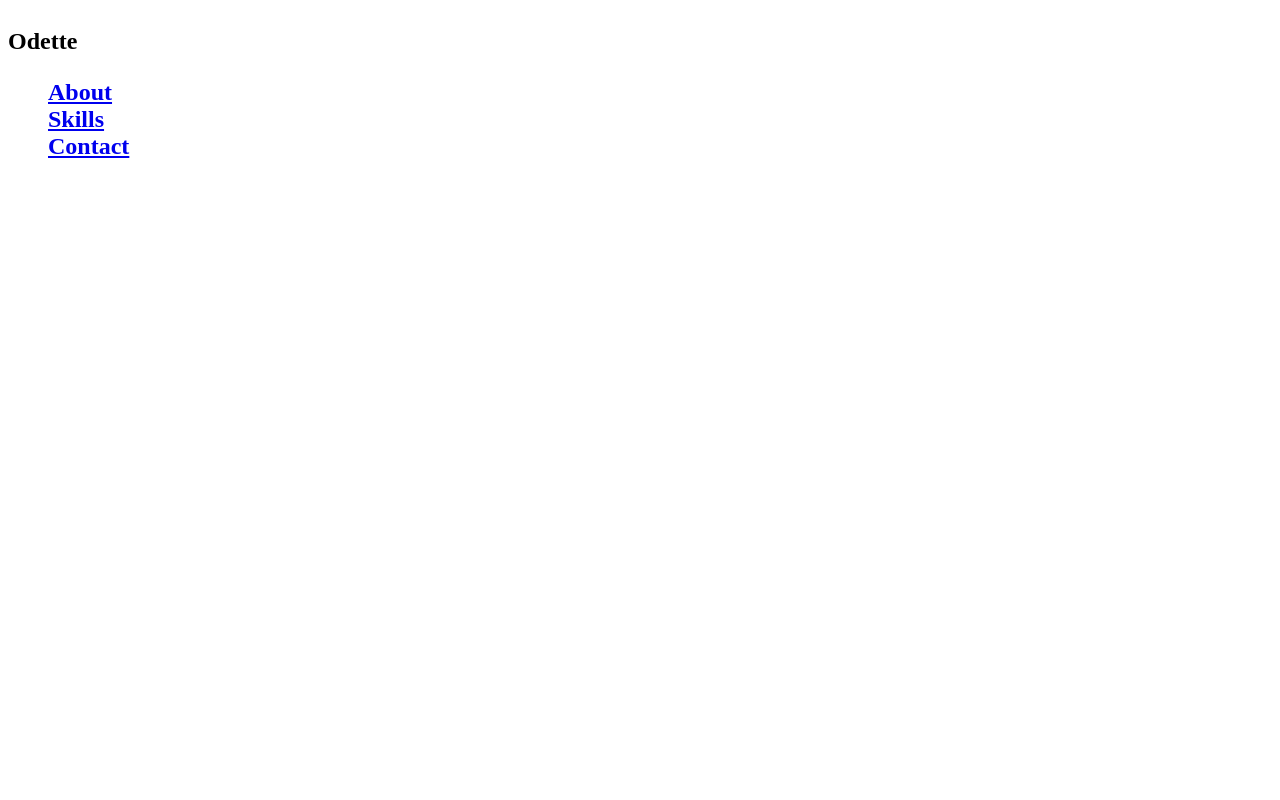
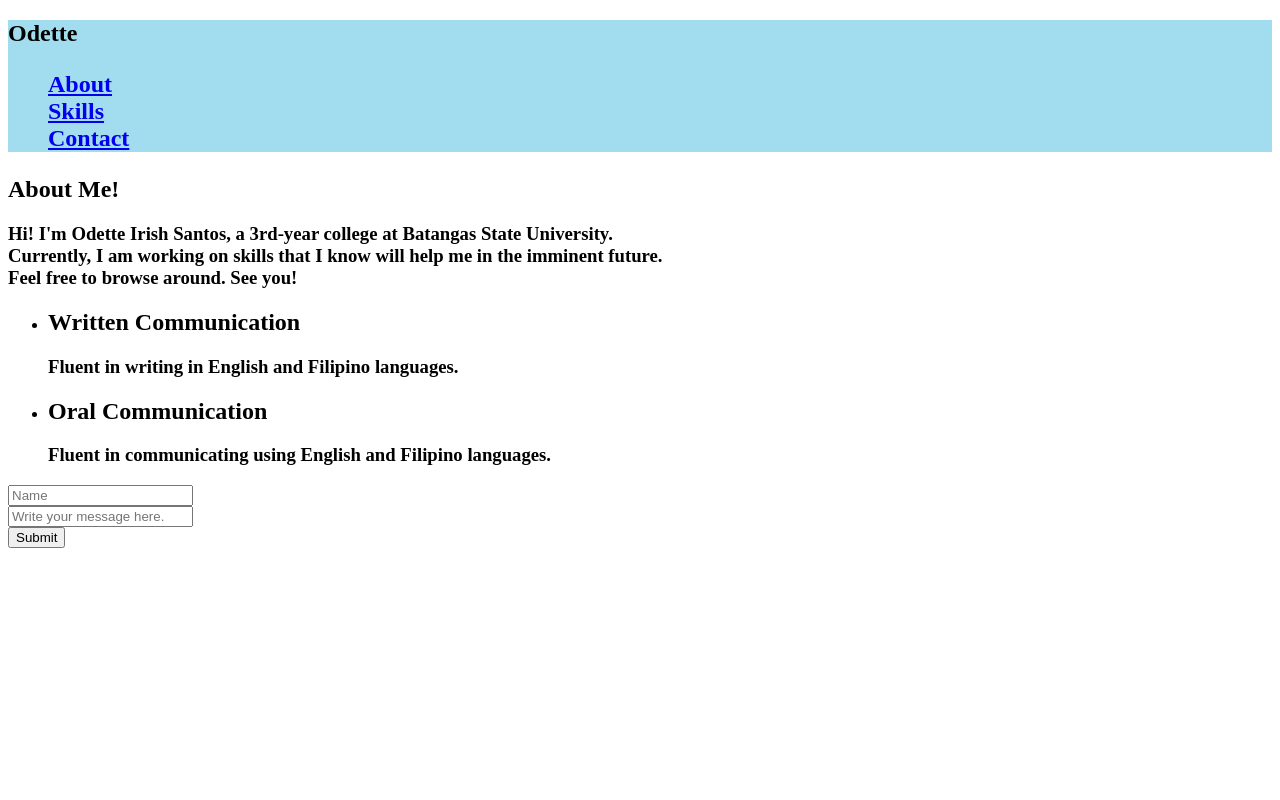
Before and after one commit to odette-santos/website_profile, a plain HTML site: page index.html in a window 1280 px wide. Shown: the top 800 px of the page. Drawn offline with Linux system fonts and the light colour scheme.

Commit message:
Update style.css
adding styles to the web

```diff
--- a/style.css
+++ b/style.css
@@ -1,19 +1,18 @@
-/*Hero section/Navigation design*/
+/*Hero section yung nasa logo something*/
 .hero{
-	height:100vh;
-	width:100%;
-	background-image: url("blue night💙.png");
+	height:100%;
+	width:100;
+	background-color: rgba(123, 207, 233, 0.705);
 	background-repeat: no-repeat;
 	background-size: cover;
 	background-position: center;
 }
 /*Navigation bars design*/
-.navbars{
-	align-items: center;
-	display: flex;
-}
-
+/*Links design*/
 .links{
 	list-style-type: none;
 	align-items: center;
 }
+/*About design*/
+/*Skills design*/
+/*Contact design*/
```
